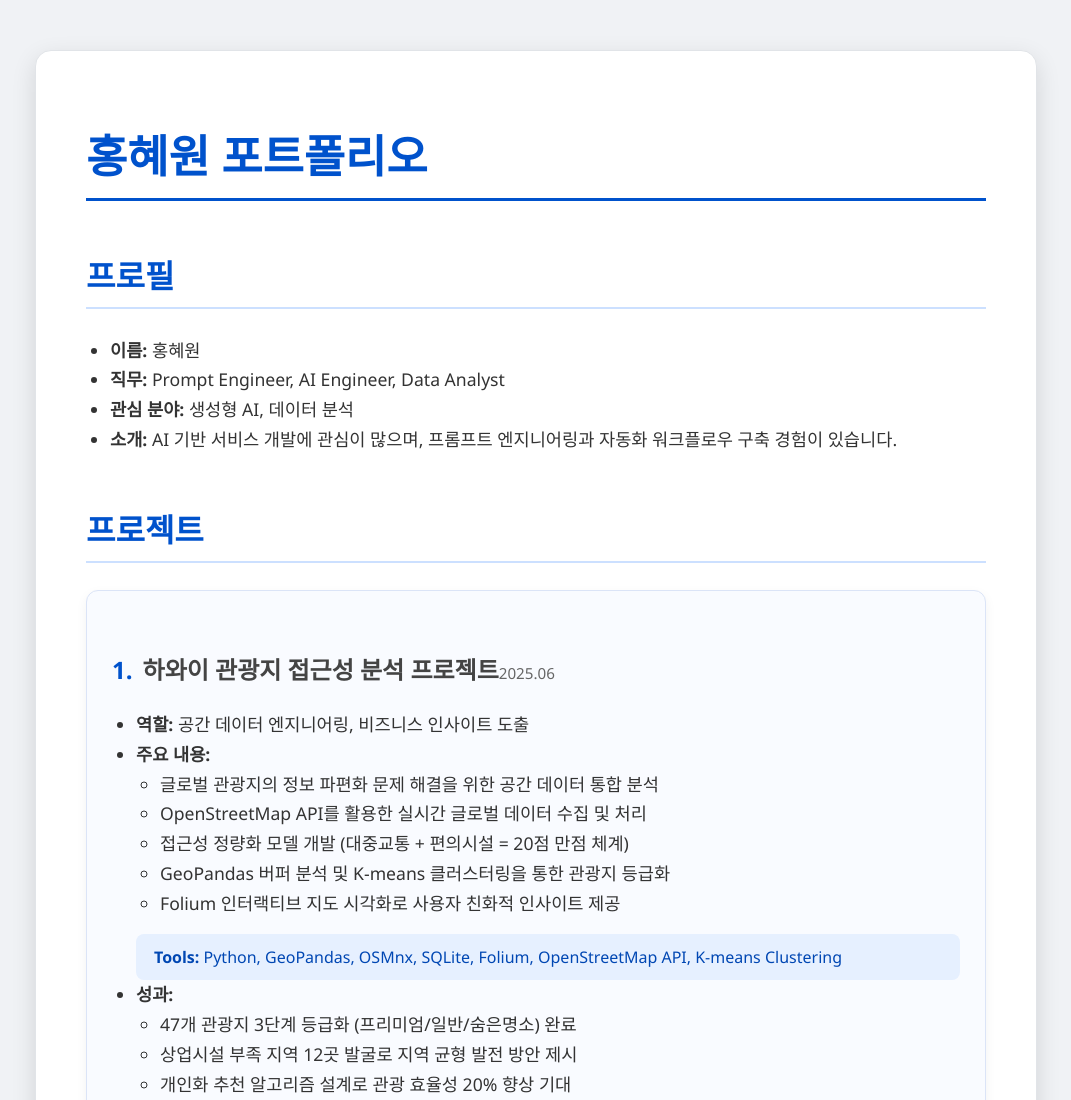
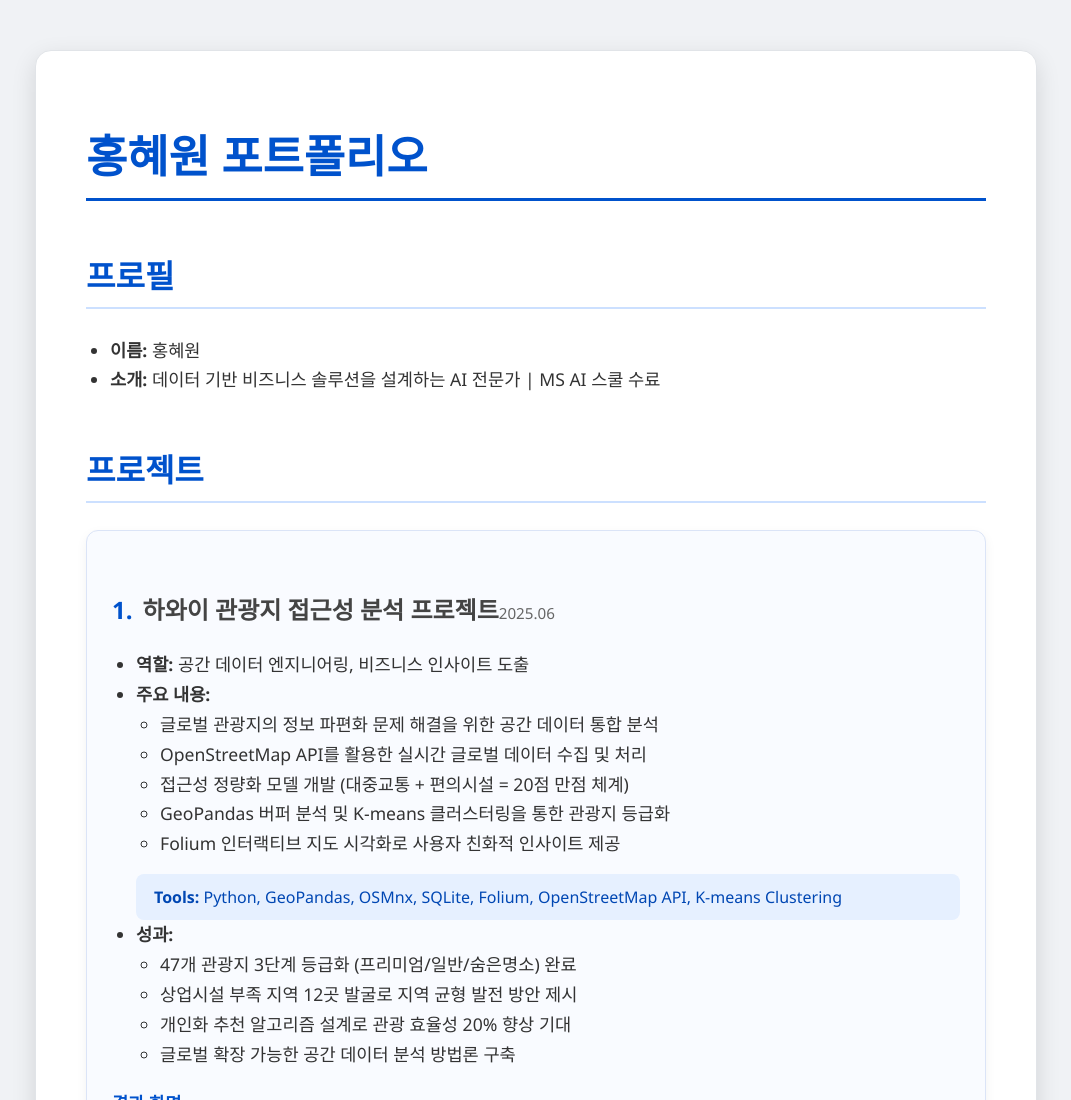
Before and after one commit to amyhong0/pf, a plain HTML site: page index.html in a window 1280 px wide. Shown: the top 1100 px of the page, without its empty margins (104-1175 px from the left). Drawn offline with Linux system fonts and the light colour scheme.

Commit message:
Update index.html

```diff
--- a/index.html
+++ b/index.html
@@ -161,9 +161,7 @@
     <h2>프로필</h2>
     <ul>
       <li><strong>이름:</strong> 홍혜원</li>
-      <li><strong>직무:</strong> Prompt Engineer, AI Engineer, Data Analyst</li>
-      <li><strong>관심 분야:</strong> 생성형 AI, 데이터 분석</li>
-      <li><strong>소개:</strong> AI 기반 서비스 개발에 관심이 많으며, 프롬프트 엔지니어링과 자동화 워크플로우 구축 경험이 있습니다.</li>
+      <li><strong>소개:</strong> 데이터 기반 비즈니스 솔루션을 설계하는 AI 전문가 | MS AI 스쿨 수료</li>
     </ul>
 
     <h2>프로젝트</h2>
```
